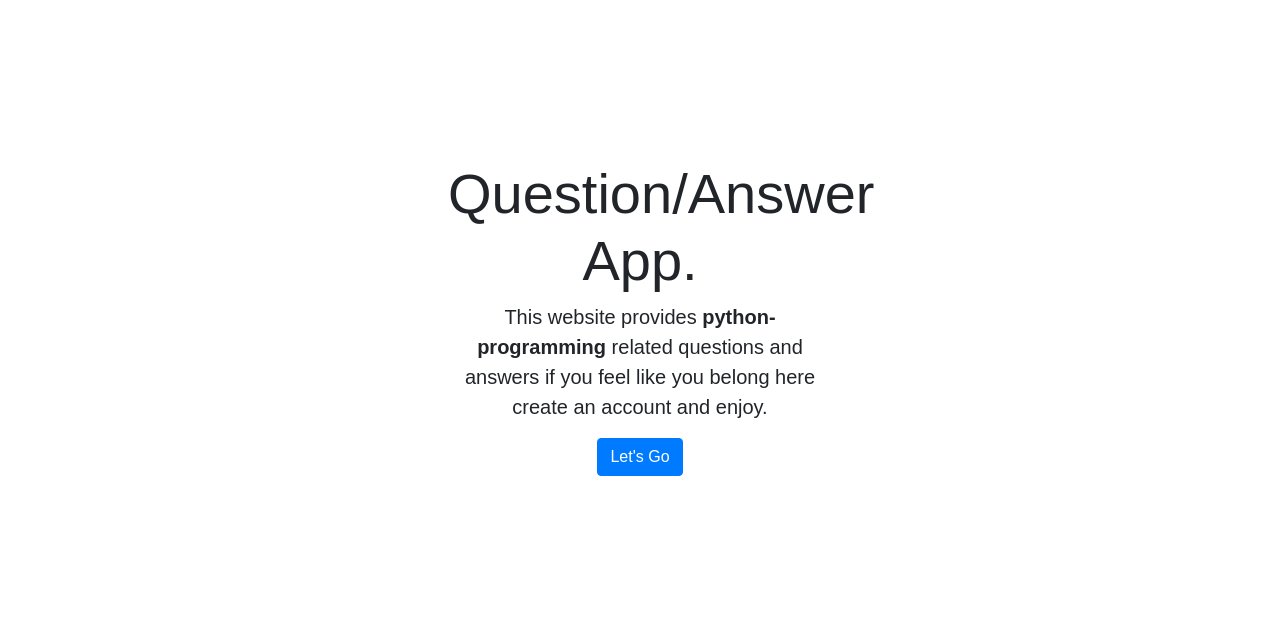
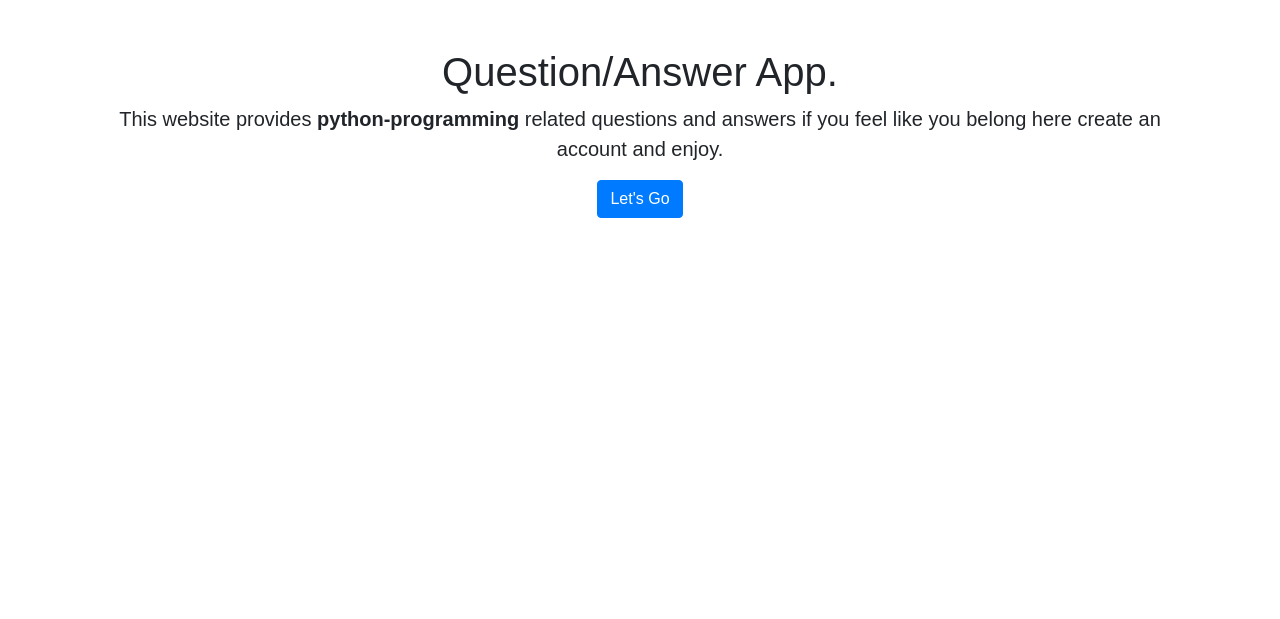
Before and after one commit to misenkashari/ib3, a Django app: page / in a window 1280 px wide. Shown: the top 619 px of the page. Run offline with Django 3.2, Linux system fonts and the light colour scheme; some libraries are stand-ins or nearby versions; some web fonts are replaced.

Commit message:
work is done

```diff
--- a/faqapp/settings.py
+++ b/faqapp/settings.py
@@ -40,6 +40,7 @@ CRISPY_ALLOWED_TEMPLATE_PACKS = 'bootstrap5'
 CRISPY_TEMPLATE_PACK = 'bootstrap5'
 
 MIDDLEWARE = [
+    'whitenoise.middleware.WhiteNoiseMiddleware',
     'django.middleware.security.SecurityMiddleware',
     'django.contrib.sessions.middleware.SessionMiddleware',
     'django.middleware.common.CommonMiddleware',
--- a/questions/templates/index.html
+++ b/questions/templates/index.html
@@ -26,7 +26,7 @@
     <form action="{% url 'questions:like' question.pk %}" method="post">
       {% csrf_token %}
     <div class="row">
-      {% if question.is_liked %}
+      {% if user in question.likes.all %}
       <div class="col-lg-1 mt-2">
         <label>
         <input type="submit" name="question_id" value="{{question.id}}" style="display: none;">
@@ -49,7 +49,7 @@
     {% endif %}
     <div class="col-lg-3 mt-2 text-muted"><strong class="mr-2" style="color: black;">{{question.likes_count}}</strong> <small>people like this question.</small> </div>
     <div class="col-lg-3 mt-2 text-primary"><small> <a href="{% url 'questions:details' question.pk %}" style="text-decoration: none;"> Check all the answers... </a></small></div>
-    {% if request.user.is_staff %}
+    {% if request.user.is_staff or request.user == question.author %}
     <div class="col-lg-4 mt-2 text-primary text-right"><small><a href="{% url 'questions:update' question.id %}">Update</a></small><strong class="text-muted"> | <small></strong><a href="{% url 'questions:delete' question.id %}" onclick="return confirm('Are you sure to delete this question?');" class="text-danger">Delete</a></small></div>
     {% endif %}
     </div>
--- a/questions/templates/landing.html
+++ b/questions/templates/landing.html
@@ -3,8 +3,9 @@
 <!doctype html>
 <html lang="en">
   <head>
-    <meta charset="utf-8">
-    <meta name="viewport" content="width=device-width, initial-scale=1, shrink-to-fit=no">
+    <meta charset="UTF-8">
+    <meta http-equiv="X-UA-Compatible" content="IE=edge">
+    <meta name="viewport" content="width=device-width, initial-scale=1.0">
     <title>Welcome</title>
     <link rel="stylesheet" href="{% static 'css/bootstrap.min.css' %}">
     <link rel="stylesheet" href="{% static 'css/fonts.css' %}">
@@ -31,18 +32,10 @@
   </head>
   <body>
 
-<div class="position-relative overflow-hidden p-3 p-md-5 m-md-3 text-center">
-  <div class="col-md-5 p-lg-5 mx-auto my-5">
-    <h1 class="display-4 font-weight-normal">Question/Answer App.</h1>
+<div class="container text-center mt-5">
+    <h1 style="font-family: 'SF-Pro Bold', sans-serif;">Question/Answer App.</h1>
     <p class="lead font-weight-normal">This website provides <b>python-programming</b> related questions and answers if you feel like you belong here create an account and enjoy.</p>
     <a class="btn btn-primary" href="{% url 'account_login' %}">Let's Go</a>
-  </div>
-  <div class="product-device shadow-sm d-none d-md-block"></div>
-  <div class="product-device product-device-2 shadow-sm d-none d-md-block"></div>
 </div>
-<script src="{% static 'js/jquery.min.js' %}"></script>
-<script src="{% static 'js/bootstrap.min.js' %}"></script>
-<script src="{% static 'js/bootstrap.bundle.min.js' %}"></script>
-<script src="{% static 'js/datatables.min.js' %}"></script>
   </body>
 </html>
--- a/questions/templates/question_detail.html
+++ b/questions/templates/question_detail.html
@@ -23,7 +23,7 @@
     <form action="{% url 'questions:like-answer' answer.pk %}" method="post">
         {% csrf_token %}
       <div class="row">
-        {% if answer.is_liked %}
+        {% if user in answer.likes.all %}
         <div class="col-lg-1 mt-2">
           <label>
           <input type="submit" name="answer_id" value="{{answer.id}}" style="display: none;">
@@ -59,5 +59,5 @@
     <button type="submit" class="btn btn-primary col-md-4"> <span class="fas fa-comments"></span>Answer</button>
   </form>
    </div>
-
+<br><br><br>
 {% endblock content %}
--- a/questions/urls.py
+++ b/questions/urls.py
@@ -13,5 +13,5 @@ urlpatterns = [
     path('<int:pk>/likeanswer', LikeAnswer, name='like-answer'),
     path('search/', SearchResultsView.as_view(), name='search'),
     path('<int:pk>/delete/', question_delete, name='delete'),
-    path('<int:pk>/update/', QuestionUpdateView.as_view(), name='update')
+    path('<int:pk>/update/', question_update, name='update'),
 ]
--- a/questions/views.py
+++ b/questions/views.py
@@ -2,11 +2,10 @@ from django.db.models.query_utils import Q
 from django.shortcuts import redirect, render, get_object_or_404
 from django.urls import reverse
 from django.views.generic import *
-from questions.forms import AnswerForm, QuestionForm
+from .forms import *
 from django.http import HttpResponseRedirect
 from questions.models import Answer, Question
-
-# Create your views here.
+from django.core.exceptions import PermissionDenied
 
 def landing_page(request):
     return render(request, "landing.html")
@@ -37,7 +36,10 @@ def LikeAnswer(request, pk):
 
 def question_delete(request, pk):
     question = Question.objects.get(id=pk)
-    question.delete()
+    if request.user.is_staff or request.user == question.author:
+        question.delete()
+    else:
+        raise PermissionDenied("Access forbidden 403. Are you the author of this question?")
     return redirect('questions:index')
 
 class QuestionCreateView(CreateView):
@@ -96,10 +98,19 @@ class SearchResultsView(ListView):
             return q_list
         return Question.objects.all().order_by('-timestamp')
 
-class QuestionUpdateView(UpdateView):
-    model = Question
-    template_name = 'question_update.html'
-    form_class = QuestionForm
-
-    def get_success_url(self):
-        return reverse("questions:index")
+def question_update(request, pk):
+    question = Question.objects.get(id=pk)
+    form = QuestionForm(instance=question)
+    if request.user.is_staff or request.user == question.author:
+        if request.method == 'POST':
+            form = QuestionForm(request.POST, instance=question)
+            if form.is_valid():
+                form.save()
+                return redirect('questions:index')
+    else:
+        raise PermissionDenied("Access forbidden 403. Are you the author of this question?")
+    context = {
+        'form': form,
+        'question': question
+    }
+    return render(request, 'question_update.html', context)
--- a/templates/account/base.html
+++ b/templates/account/base.html
@@ -5,9 +5,13 @@
     <title>{% block head_title %}{% endblock %}</title>
     {% block extra_head %}
     {% endblock %}
+    <meta charset="UTF-8">
+    <meta http-equiv="X-UA-Compatible" content="IE=edge">
+    <meta name="viewport" content="width=device-width, initial-scale=1.0">
     <link rel="stylesheet" href="{% static 'css/bootstrap.min.css' %}">
     <link rel="stylesheet" href="{% static 'css/fonts.css' %}">
     <link rel="stylesheet" href="{% static 'css/styles.css' %}">
+    <link rel="shortcut icon" type="image/png" href="{% static 'img/favicon.ico' %}"/>
   </head>
   <body style="font-family: 'SF-Pro Display', sans-serif;">
     <div class="container mt-5">
--- a/templates/base.html
+++ b/templates/base.html
@@ -8,6 +8,7 @@
     <link rel="stylesheet" href="{% static 'css/bootstrap.min.css' %}">
     <link rel="stylesheet" href="{% static 'css/fonts.css' %}">
     <link rel="stylesheet" href="{% static 'css/styles.css' %}">
+    <link rel="shortcut icon" type="image/png" href="{% static 'img/favicon.ico' %}"/>
 
     <title>{% block title %}
     {% endblock title %}@QaApp</title>
```
Also changed, not shown: static/img/favicon.ico (added).
